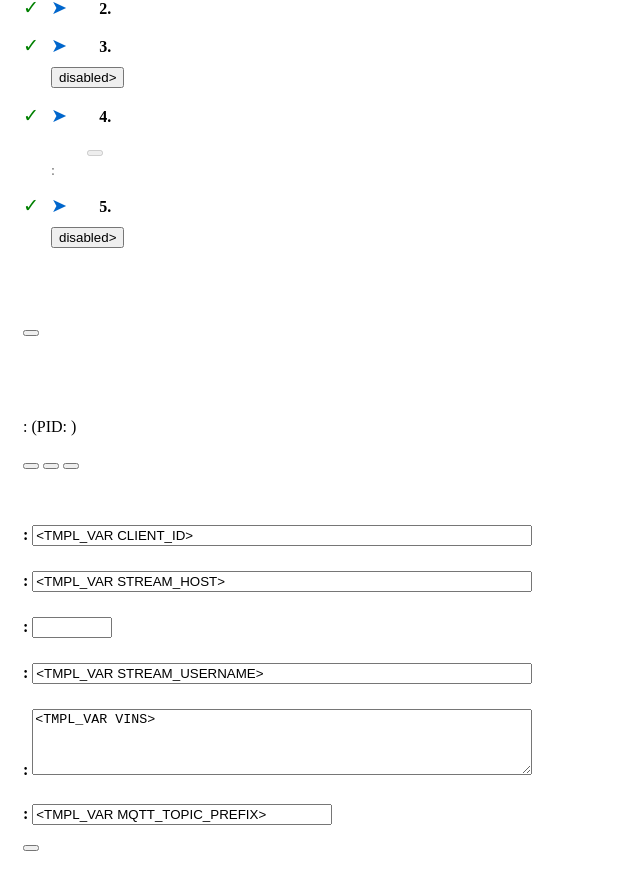
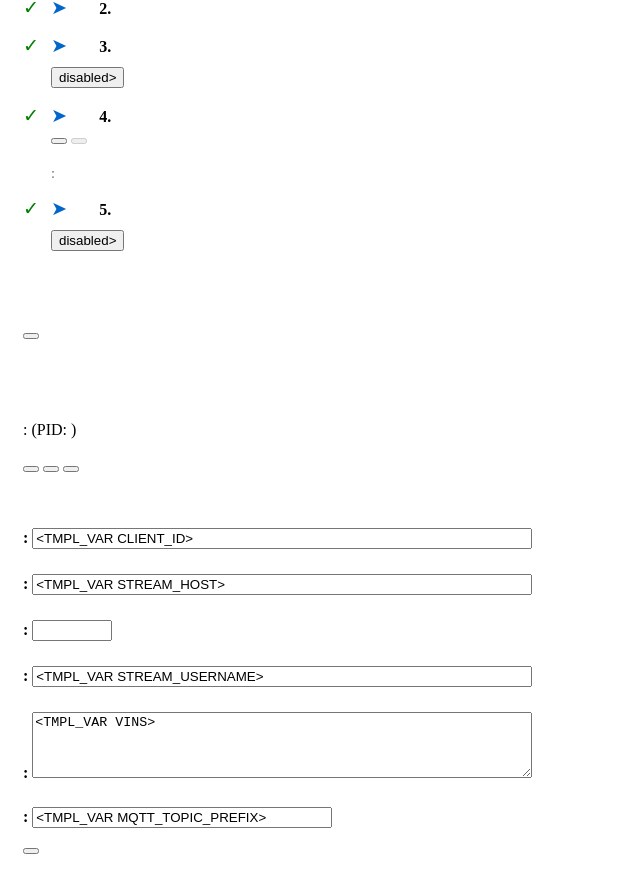
Before and after one commit to Grestorn/loxberry-bmw-cardata, a website: page templates/index.html in a window 1280 px wide. Shown: the part 1213-2106 px from the top of the page, without its empty margins (0-640 px from the left). Drawn offline with Linux system fonts and the light colour scheme.

Commit message:
fix: Fixed "BMW Anmeldung" button

```diff
--- a/templates/index.html
+++ b/templates/index.html
@@ -219,11 +219,13 @@
                 <strong>4.</strong> <TMPL_VAR OAUTH.STEP4>
                 <div style="margin-left: 28px;">
                     <TMPL_IF OAUTH_VERIFICATION_URI>
-                        <a href="<TMPL_VAR OAUTH_VERIFICATION_URI>" target="_blank" rel="noopener noreferrer"
-                           class="ui-button ui-widget ui-corner-all"
-                           style="margin-top: 10px; display: inline-block; text-decoration: none; padding: 8px 16px; cursor: pointer;">
-                            <TMPL_VAR OAUTH.OPEN_BMW_LOGIN>
-                        </a>
+                        <form method="post" action="index.cgi" id="bmw-login-form" style="display: inline-block;">
+                            <input type="hidden" name="action" value="bmw_login_clicked">
+                            <button type="button" class="ui-button ui-widget ui-corner-all" style="margin-top: 10px;"
+                                    onclick="window.open('<TMPL_VAR OAUTH_VERIFICATION_URI ESCAPE=JS>', '_blank'); document.getElementById('bmw-login-form').submit(); return false;">
+                                <TMPL_VAR OAUTH.OPEN_BMW_LOGIN>
+                            </button>
+                        </form>
                     <TMPL_ELSE>
                         <button type="button" class="ui-button ui-widget ui-corner-all" style="margin-top: 10px;" disabled>
                             <TMPL_VAR OAUTH.OPEN_BMW_LOGIN>
```
